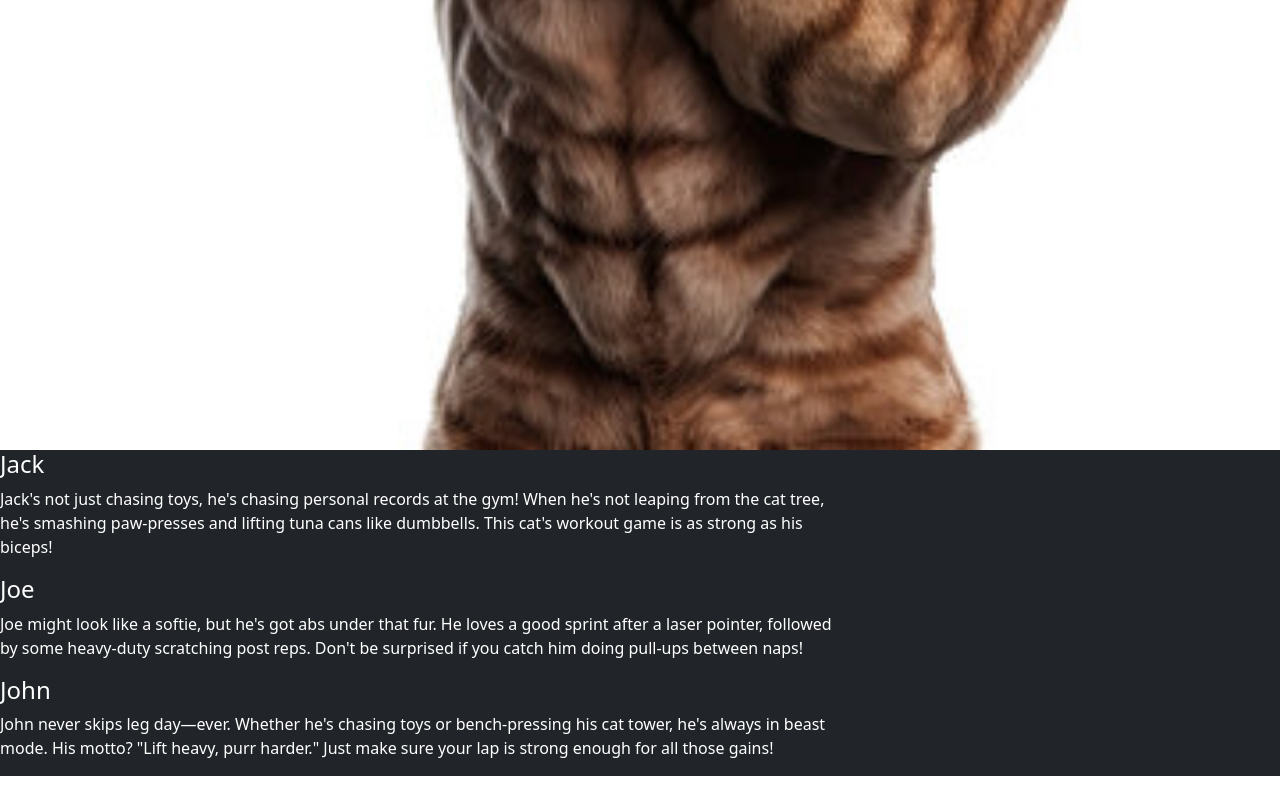
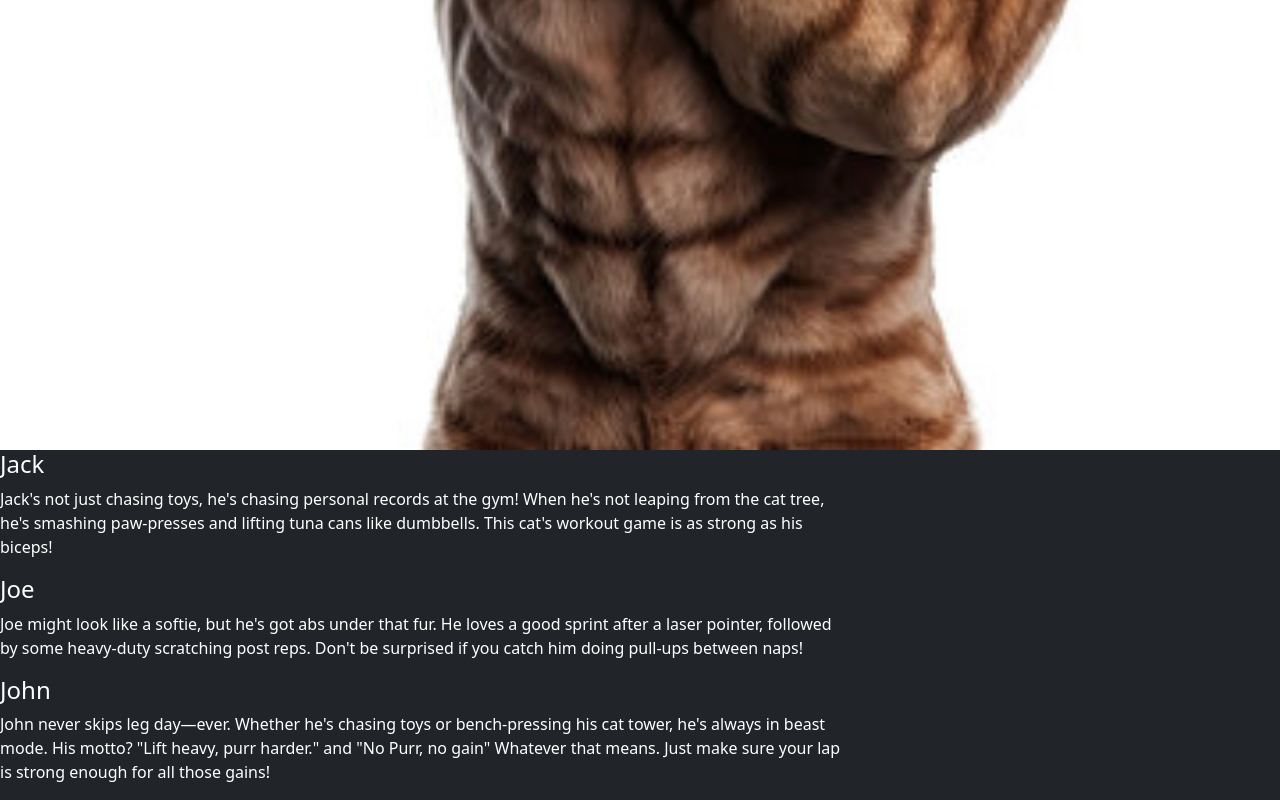
Before and after one commit to AreeshaHaseeb/Testing-bootstrap, a plain HTML site: page index.html in a window 1280 px wide. Shown: the part 886-1686 px from the top of the page. Before the commit the page ends 1662 px from the top, so only its background shows below. Drawn offline with nearby package versions, Linux system fonts and the light colour scheme.

Commit message:
finishing touches

```diff
--- a/index.html
+++ b/index.html
@@ -65,7 +65,7 @@
                         <p>Joe might look like a softie, but he's got abs under that fur. He loves a good sprint after a laser pointer, followed by some heavy-duty scratching post reps. Don't be surprised if you catch him doing pull-ups between naps!</p>
 
                         <h4 id="list-item-3">John</h4>
-                        <p>John never skips leg day—ever. Whether he's chasing toys or bench-pressing his cat tower, he's always in beast mode. His motto? "Lift heavy, purr harder." Just make sure your lap is strong enough for all those gains!</p>
+                        <p>John never skips leg day—ever. Whether he's chasing toys or bench-pressing his cat tower, he's always in beast mode. His motto? "Lift heavy, purr harder." and "No Purr, no gain" Whatever that means. Just make sure your lap is strong enough for all those gains!</p>
                     </div>
                     </div>
                 </div>
```
